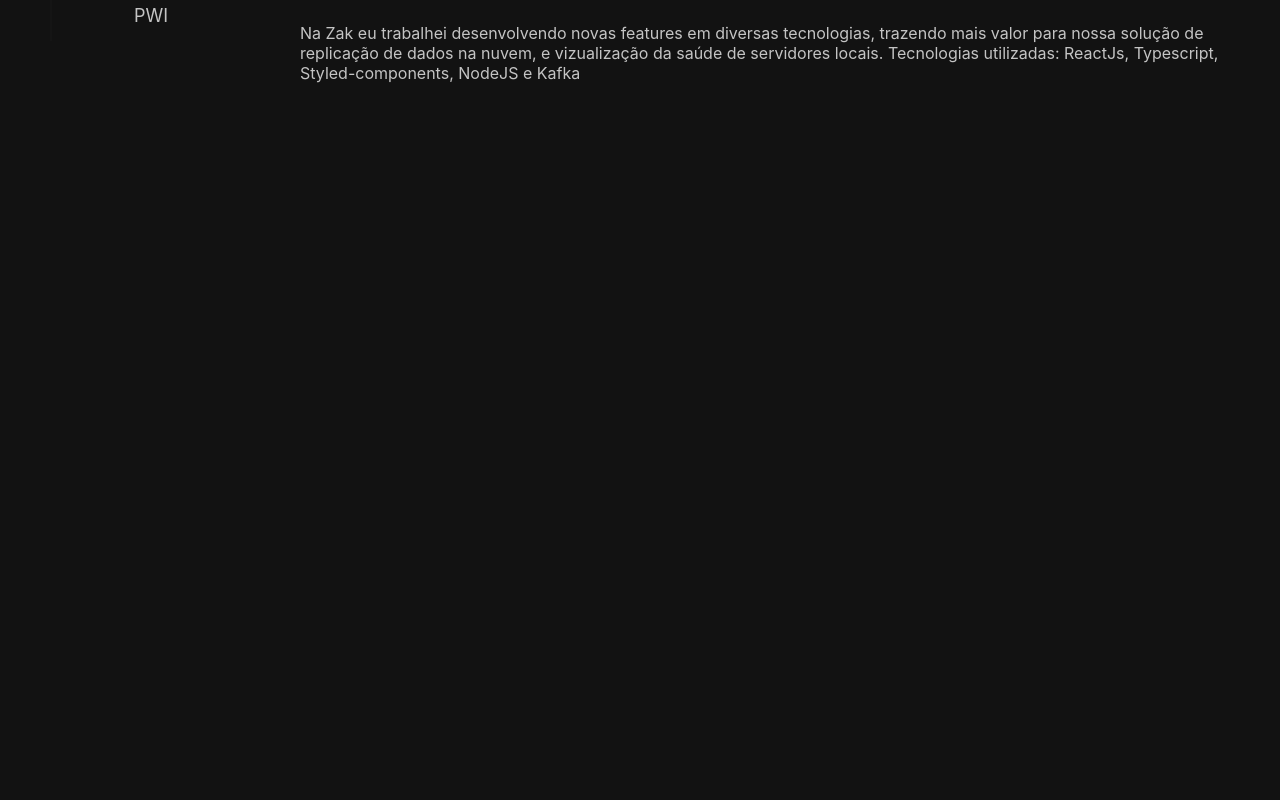
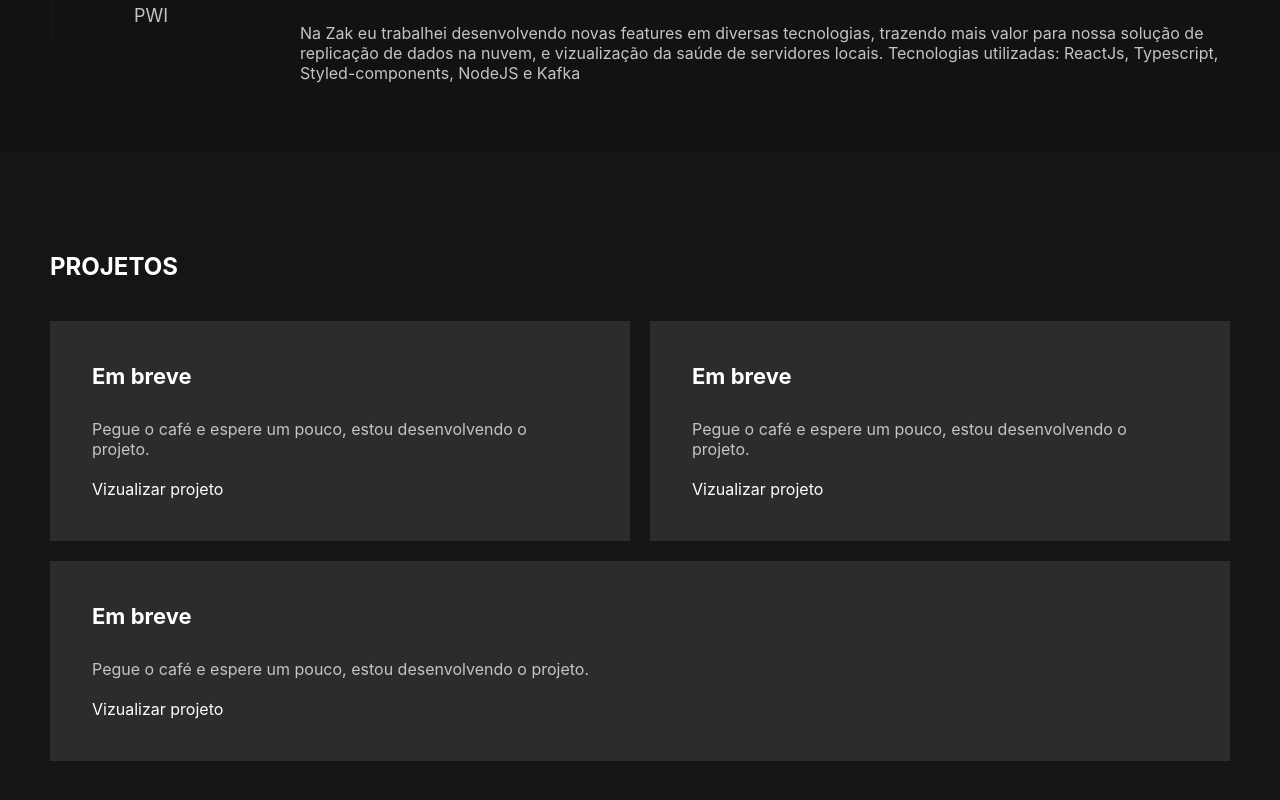
Before and after one commit to KevinAlvss/portfolio2022, a React (Create React App) app: page / in a window 1280 px wide. Shown: the part 1328-2128 px from the top of the page. Before the commit the page ends 1480 px from the top, so only its background shows below. Built offline with nearby package versions, Linux system fonts and the light colour scheme.

Commit message:
projects added

```diff
--- a/src/App.tsx
+++ b/src/App.tsx
@@ -1,4 +1,4 @@
-import { AboutMe, Experiences, Presentation } from "./components";
+import { AboutMe, Experiences, Presentation, Projects } from "./components";
 
 function App() {
   return (
@@ -6,6 +6,7 @@ function App() {
       <Presentation />
       <AboutMe />
       <Experiences />
+      <Projects />
     </>
   );
 }
--- a/src/components/Experiences/styles.ts
+++ b/src/components/Experiences/styles.ts
@@ -50,6 +50,7 @@ export const InterpriseButton = styled.button`
   font-size: 18px;
   cursor: pointer;
   border-left: 2px solid #151515;
+  transition: all 0.3s ease-in-out;
 
   &:hover {
     background-color: #151515;
--- /dev/null
+++ b/src/components/Projects/index.tsx
@@ -0,0 +1,43 @@
+import {
+  Container,
+  Content,
+  Title,
+  ProjectsBox,
+  Project,
+  ProjectTitle,
+  ProjectDescription,
+  ProjectLink,
+} from "./styles";
+
+export function Projects() {
+  return (
+    <Container>
+      <Content>
+        <Title>Projetos</Title>
+        <ProjectsBox>
+          <Project>
+            <ProjectTitle>Em breve</ProjectTitle>
+            <ProjectDescription>
+              Pegue o café e espere um pouco, estou desenvolvendo o projeto.
+            </ProjectDescription>
+            <ProjectLink>Vizualizar projeto</ProjectLink>
+          </Project>
+          <Project>
+            <ProjectTitle>Em breve</ProjectTitle>
+            <ProjectDescription>
+              Pegue o café e espere um pouco, estou desenvolvendo o projeto.
+            </ProjectDescription>
+            <ProjectLink>Vizualizar projeto</ProjectLink>
+          </Project>
+          <Project>
+            <ProjectTitle>Em breve</ProjectTitle>
+            <ProjectDescription>
+              Pegue o café e espere um pouco, estou desenvolvendo o projeto.
+            </ProjectDescription>
+            <ProjectLink>Vizualizar projeto</ProjectLink>
+          </Project>
+        </ProjectsBox>
+      </Content>
+    </Container>
+  );
+}
--- /dev/null
+++ b/src/components/Projects/styles.ts
@@ -0,0 +1,64 @@
+import styled from "styled-components";
+
+export const Container = styled.div`
+  width: 100%;
+  background-color: #151515;
+  display: flex;
+  align-items: center;
+  justify-content: center;
+`;
+
+export const Content = styled.div`
+  width: 100%;
+  max-width: 1400px;
+  margin: 0 auto;
+
+  padding: 100px 50px;
+
+  display: flex;
+  flex-direction: column;
+`;
+
+export const Title = styled.h2`
+  text-transform: uppercase;
+  margin-bottom: 40px;
+`;
+
+export const ProjectsBox = styled.div`
+  display: flex;
+  align-items: center;
+  gap: 20px;
+  flex-wrap: wrap;
+`;
+
+export const Project = styled.div`
+  flex: 1;
+  display: flex;
+  flex-direction: column;
+  min-width: 400px;
+  background-color: #2c2c2c;
+  padding: 40px;
+  gap: 20px;
+  border: 2px solid transparent;
+  transition: border 0.3s ease-in-out;
+
+  &:hover {
+    border: 2px solid #00d2df;
+  }
+`;
+
+export const ProjectTitle = styled.h3`
+  font-size: 22px;
+  margin-bottom: 10px;
+`;
+
+export const ProjectDescription = styled.p`
+  color: #c4c4c4;
+`;
+
+export const ProjectLink = styled.a`
+  cursor: pointer;
+  &:hover {
+    text-decoration: underline;
+  }
+`;
--- a/src/components/index.ts
+++ b/src/components/index.ts
@@ -1,3 +1,4 @@
 export { Presentation } from "./Presentation";
 export { AboutMe } from "./AboutMe";
 export { Experiences } from "./Experiences";
+export { Projects } from "./Projects";
```
